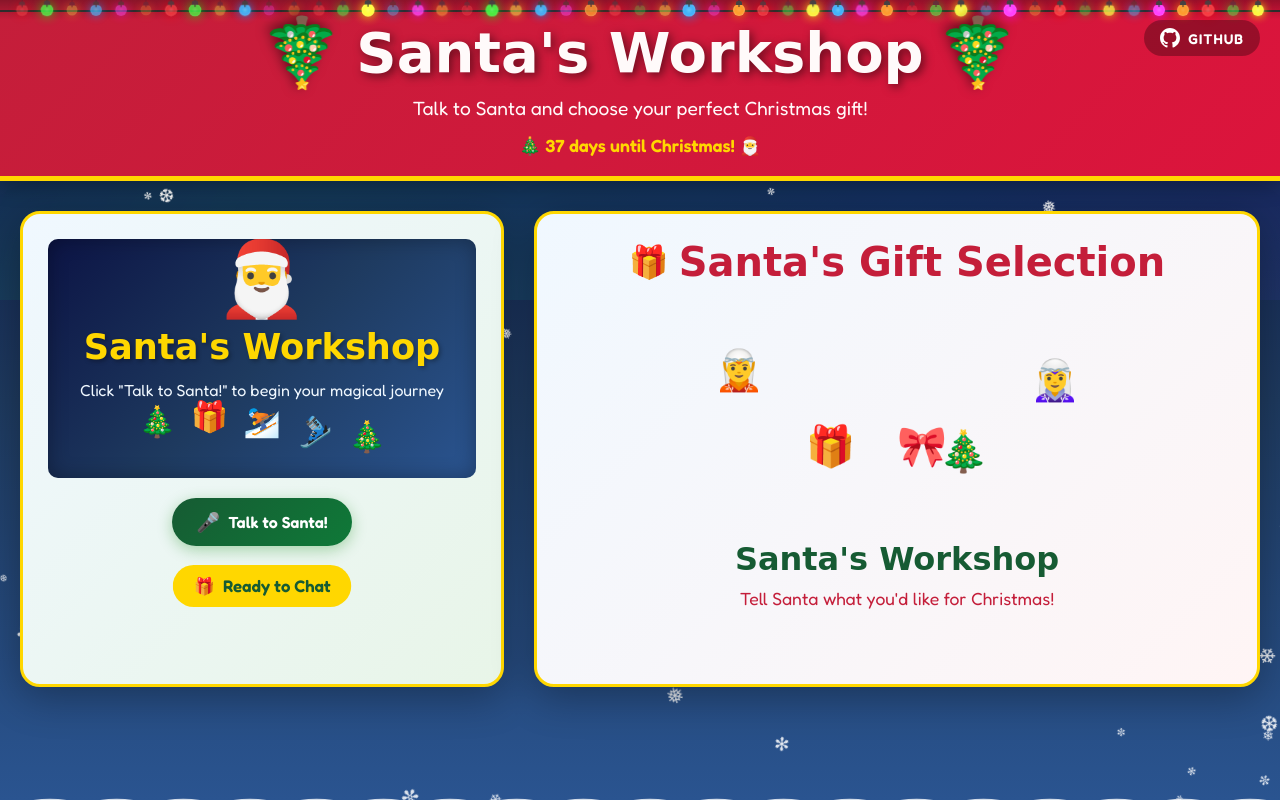
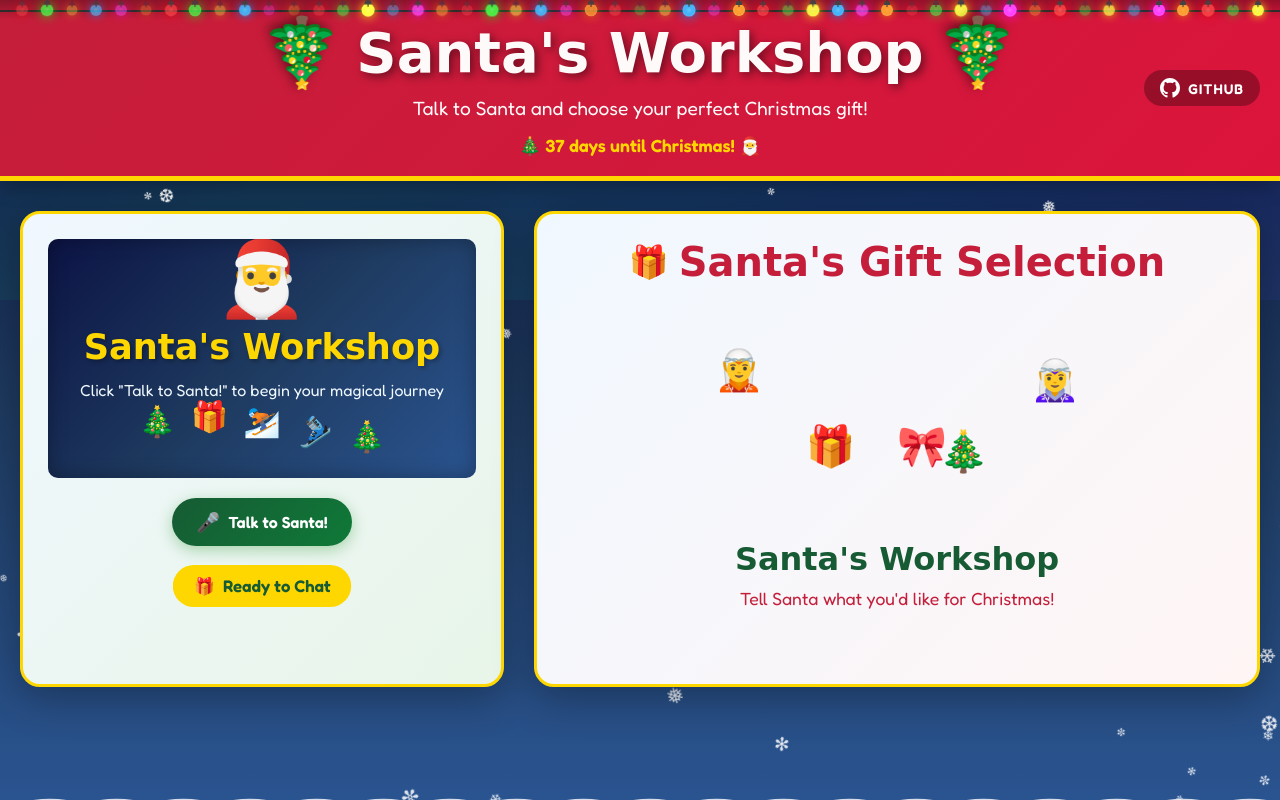
Before and after one commit to signalwire/santa, a plain HTML site: page web/index.html in a window 1280 px wide. Drawn offline with Linux system fonts and the light colour scheme; a web font is replaced by a local one.

Commit message:
fix github button

```diff
--- a/web/styles.css
+++ b/web/styles.css
@@ -147,8 +147,9 @@ body {
 /* GitHub Link */
 .github-link {
     position: absolute;
-    top: 20px;
+    top: 50%;
     right: 20px;
+    transform: translateY(-50%);
     display: flex;
     align-items: center;
     gap: 8px;
@@ -163,7 +164,7 @@ body {
 
 .github-link:hover {
     background: rgba(0, 0, 0, 0.5);
-    transform: translateY(-2px);
+    transform: translateY(-50%) translateY(-2px);
     box-shadow: 0 4px 12px rgba(0, 0, 0, 0.3);
 }
 
```
